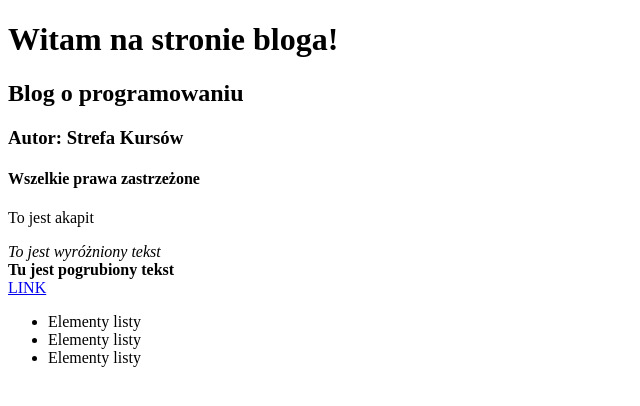
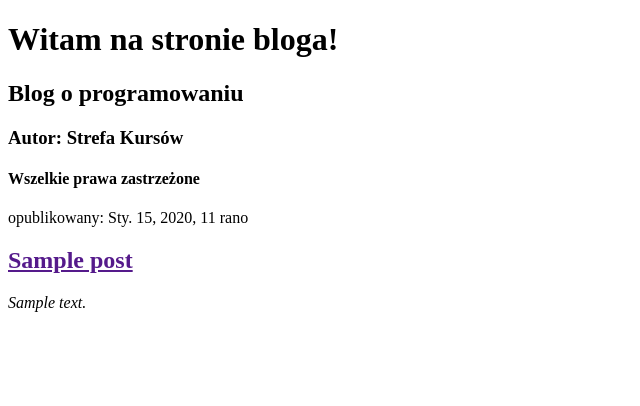
Before and after one commit to gdegaHub/djangoblog, a Django app: page / in a window 1280 px wide. Shown: the top 406 px of the page, without its empty margins (0-640 px from the left). Run offline with Django 3.2, Linux system fonts and the light colour scheme; tables that the repository leaves empty hold one stand-in row (values such as "Sample post").

Commit message:
dokonaliśmy zmian w pliku html

```diff
--- a/blog/templates/blog/post_list.html
+++ b/blog/templates/blog/post_list.html
@@ -11,18 +11,15 @@
         <h3>Autor: Strefa Kursów</h3>
         <h4>Wszelkie prawa zastrzeżone</h4>
     </div>
+    {% for post in posts %}
     <div>
-        <p>To jest akapit</p>
-        <em>To jest wyróżniony tekst</em><br>
-        <strong>Tu jest pogrubiony tekst</strong><br>
-        <a href="https://strefakursow.pl">LINK</a>
+        <p>opublikowany: {{ post.publish_date }}</p>
+        <h2><a href="">{{ post.title }}</a> </h2>
+        <em>{{ post.text|linebreaksbr }}</em>
     </div>
+    {% endfor %}
     <div>
-        <ul>
-            <li>Elementy listy</li>
-            <li>Elementy listy</li>
-            <li>Elementy listy</li>
-        </ul>
+
     </div>
 </body>
 </html>
--- a/blog/views.py
+++ b/blog/views.py
@@ -1,4 +1,8 @@
 from django.shortcuts import render
+from django.utils import timezone
+
+from .models import Post
 
 def post_list(request):
-    return render(request, 'blog/post_list.html', {})
+    posts = Post.objects.filter(publish_date__lte=timezone.now()).order_by('publish_date')
+    return render(request, 'blog/post_list.html', {'posts': posts})
```
